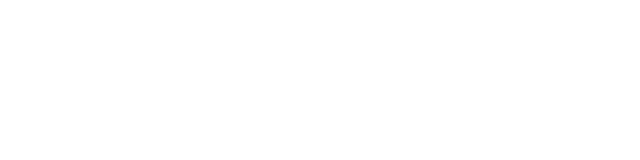
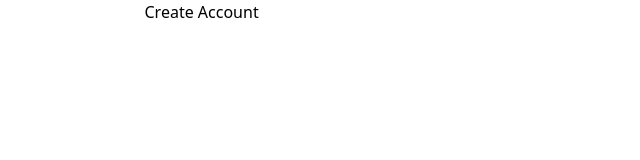
Before and after one commit to 9oormthon-univ/2025_SEASONTHON_TEAM_46_FE, a React (Vite) app: page /create-account in a window 1280 px wide. Before the commit this address had no page. Shown: the top 160 px of the page, without its empty margins (299-939 px from the left). Built offline with nearby package versions, Linux system fonts and the light colour scheme.

Commit message:
feat: route create-account

```diff
--- a/src/App.tsx
+++ b/src/App.tsx
@@ -5,6 +5,7 @@
 import HotPage from "./pages/HotPage";
 import MyPage from "./pages/MyPage";
 import Login from "./pages/Login";
+import CreateAccount from "./pages/CreateAccount";
 
 function App() {
   const showBottomNav: boolean = useStore((state) => state.showBottomNav);
@@ -13,6 +14,7 @@
       <div className="relative mx-auto min-h-screen w-[393px]">
         <Routes>
           <Route path="/" element={<Login />} />
+          <Route path="/create-account" element={<CreateAccount />} />
           <Route path="/home" element={<HomePage />} />
           <Route path="/hot" element={<HotPage />} />
           <Route path="/my" element={<MyPage />} />
--- /dev/null
+++ b/src/pages/CreateAccount.tsx
@@ -0,0 +1,7 @@
+export default function CreateAccount() {
+  return (
+    <article>
+      <h1>Create Account</h1>
+    </article>
+  );
+}
--- a/src/pages/Login.tsx
+++ b/src/pages/Login.tsx
@@ -2,8 +2,10 @@
 import LogoSvg from "../assets/icons/logo.svg";
 import KakaoSvg from "../assets/icons/kakao.svg";
 import { useStore } from "../stores/useStore";
+import { useNavigate } from "react-router-dom";
 
 export default function Login() {
+  const navigate = useNavigate();
   const setBottomNav: (value: boolean) => void = useStore(
     (state) => state.setBottomNav,
   );
@@ -35,7 +37,7 @@
         <button
           className="flex h-[60px] w-[336px] flex-shrink-0 items-center justify-center gap-[7px] rounded-[10px] bg-[#FEE500]"
           onClick={() => {
-            console.log("카카오로 로그인");
+            navigate("/create-account");
           }}
         >
           <img src={KakaoSvg} alt="Kakao" width={22} height={16} />
```
